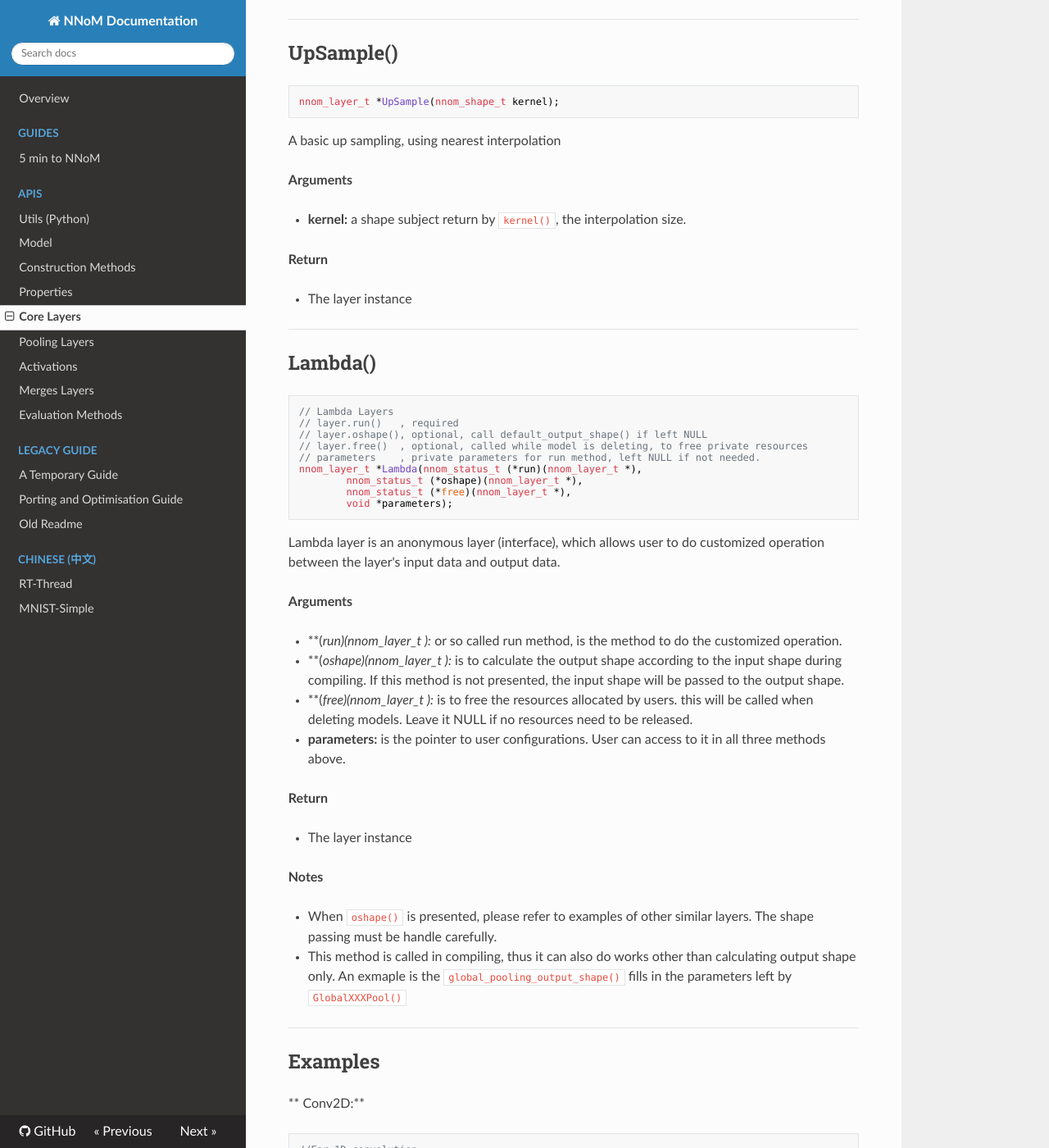
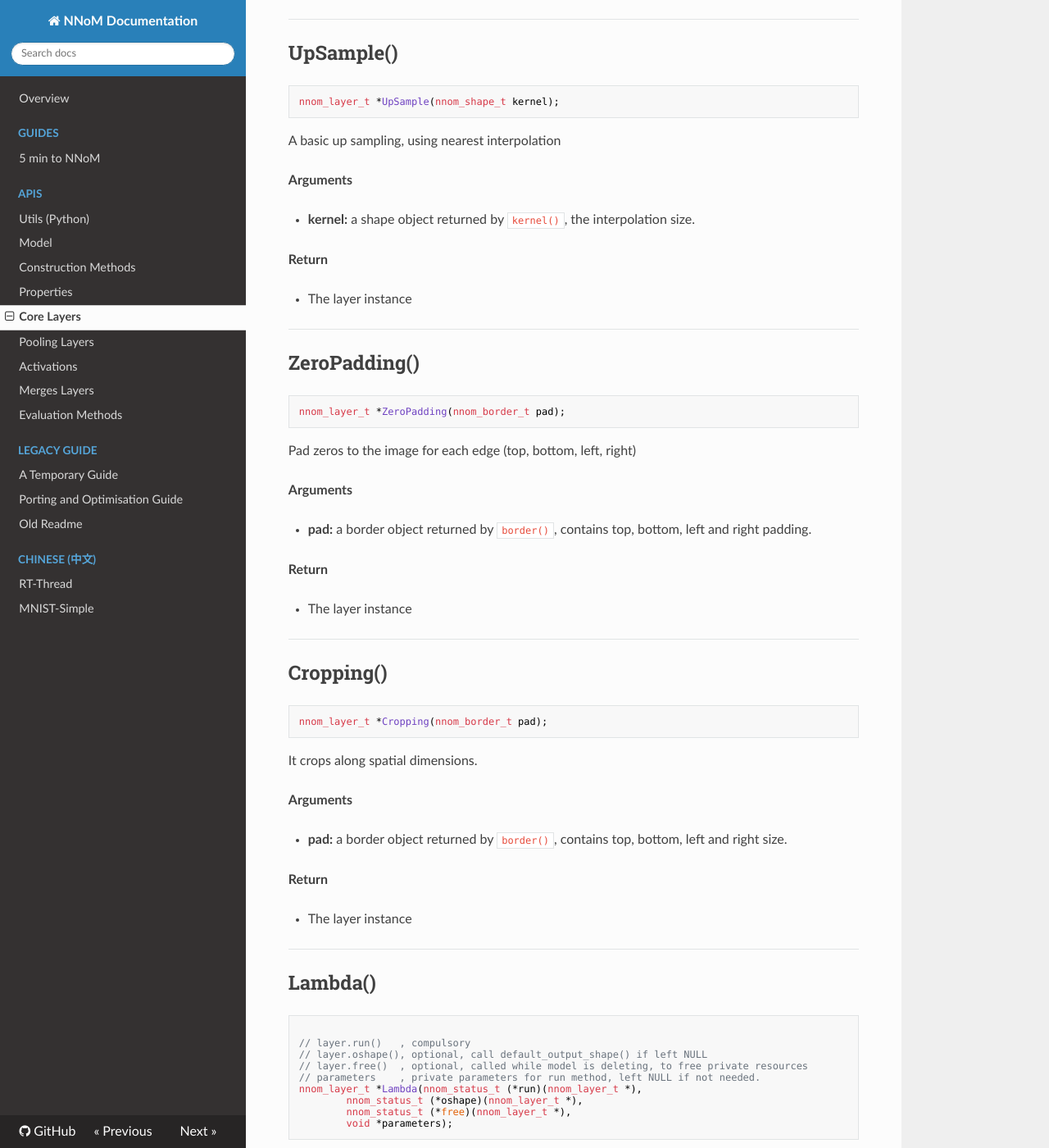
Before and after one commit to majianjia/nnom, an MkDocs documentation site: the page built from docs/api_layers.md, in a window 1280 px wide and 1400 px high, scrolled down 2701 px. Shown: the whole window at 82% size. Built offline with MkDocs 1.6.1, drawn with Linux system fonts in a browser that asks for light colours; nearby versions of some CDN libraries; some of the changed text lies outside the part shown.

Commit message:
Update doc

```diff
--- a/docs/api_layers.md
+++ b/docs/api_layers.md
@@ -104,7 +104,6 @@ This funtion is for 1D or 2D, mutiple channels depthwise convolution.
 
 When it is used for 1D convolution, the H should be set to 1 constantly in kernel and stride.
 
-
 ---
 
 ## Dense()
@@ -124,7 +123,6 @@ A fully connected layer. It will flatten the data if the last output is mutiple-
 
 - The layer instance
 
-
 ---
 
 ## UpSample()
@@ -137,21 +135,55 @@ A basic up sampling, using nearest interpolation
 
 **Arguments**
 
-- **kernel:** a shape subject return by `kernel()`, the interpolation size.
+- **kernel:** a shape object returned by `kernel()`, the interpolation size.
 
 **Return**
 
 - The layer instance
 
+---
 
+## ZeroPadding()
+
+~~~C
+nnom_layer_t *ZeroPadding(nnom_border_t pad);
+~~~
+
+Pad zeros to the image for each edge (top, bottom, left, right)
+
+**Arguments**
+
+- **pad:** a border object returned by `border()`, contains top, bottom, left and right padding.
+
+**Return**
+
+- The layer instance
+
+---
+
+## Cropping()
+
+~~~C
+nnom_layer_t *Cropping(nnom_border_t pad);
+~~~
+
+It crops along spatial dimensions.
+
+**Arguments**
+
+- **pad:** a border object returned by `border()`, contains top, bottom, left and right size.
+
+**Return**
+
+- The layer instance
 
 ---
 
 ## Lambda()
 
 ~~~C
-// Lambda Layers
-// layer.run()   , required
+
+// layer.run()   , compulsory
 // layer.oshape(), optional, call default_output_shape() if left NULL
 // layer.free()  , optional, called while model is deleting, to free private resources
 // parameters    , private parameters for run method, left NULL if not needed.
@@ -165,9 +197,9 @@ Lambda layer is an anonymous layer (interface), which allows user to do customiz
 
 **Arguments**
 
-- **(*run)(nnom_layer_t *):** or so called run method, is the method to do the customized operation.
-- **(*oshape)(nnom_layer_t *):** is to calculate the output shape according to the input shape during compiling. If this method is not presented, the input shape will be passed to the output shape.
-- **(*free)(nnom_layer_t *):** is to free the resources allocated by users. this will be called when deleting models. Leave it NULL if no resources need to be released.
+- **`(*run)(nnom_layer_t *)`:** or so called run method, is the method to do the customized operation.
+- **`(*oshape)(nnom_layer_t *)`:** is to calculate the output shape according to the input shape during compiling. If this method is not presented, the input shape will be passed to the output shape.
+- **`(*free)(nnom_layer_t *)`:** is to free the resources allocated by the users. This method will be called when the model is deleting. Leave it NULL if no resources need to be released.
 - **parameters:** is the pointer to user configurations. User can access to it in all three methods above.
 
 **Return**
@@ -176,6 +208,7 @@ Lambda layer is an anonymous layer (interface), which allows user to do customiz
 
 **Notes**
 
+- All methods with type `nnom_status_t` must return `NN_SUCCESS` to allow the inference process. Any return other than that will stop the inference of the model.
 - When `oshape()` is presented, please refer to examples of other similar layers. The shape passing must be handle carefully.
 - This method is called in compiling, thus it can also do works other than calculating output shape only. An exmaple is the `global_pooling_output_shape()` fills in the parameters left by `GlobalXXXPool()`
 
```
Also changed, not shown: README.md (+3 -3 lines), docs/api_properties.md (+33 -4 lines), docs/index.md (+5 -3 lines).
